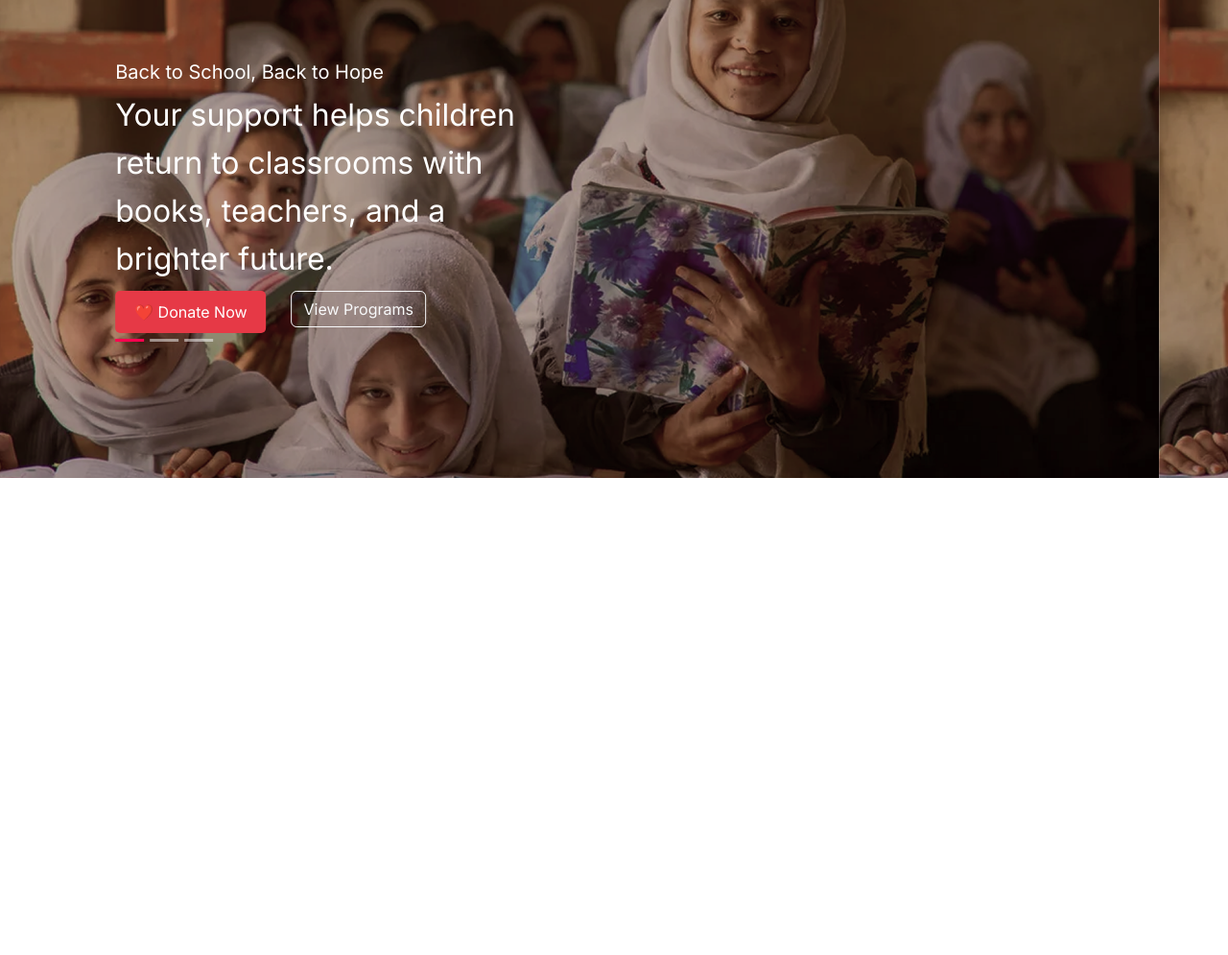
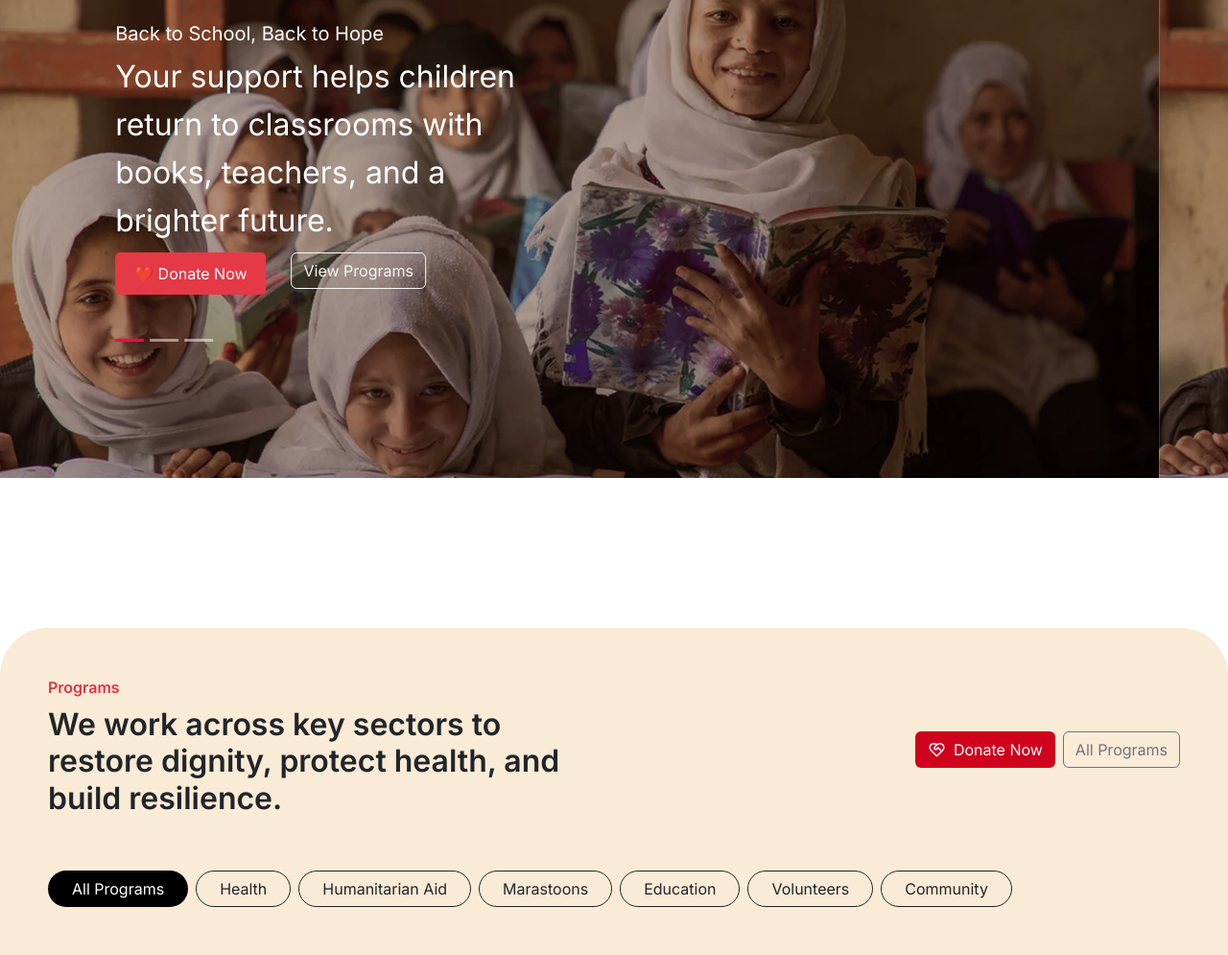
Before and after one commit to KashanAdnan02/afg27_web, a plain HTML site: page main.html in a window 1280 px wide. Shown: the part 245-1240 px from the top of the page at 96% size. Before the commit the page ends 800 px from the top, so only its background shows below. Drawn offline with nearby package versions, Linux system fonts and the light colour scheme; files whose address does not match are found by name.

Commit message:
progress bar

```diff
--- a/main.html
+++ b/main.html
@@ -94,6 +94,7 @@
         border-radius: 5px;
         margin-right: 10px;
         position: relative;
+        margin-bottom: 40px;
       }
 
       /* Wrapper for Donate button and indicators */
@@ -101,6 +102,33 @@
         display: inline-block;
         vertical-align: top;
       }
+       .main {
+      background-color: antiquewhite;
+      padding: 50px;
+      border-top-left-radius: 50px;
+      border-top-right-radius: 50px;
+    }
+    .btn-donate {
+      background-color: #D0011c;
+      color: white;
+    }
+    .btn-donate:hover {
+      background-color: #b00017;
+      color: white;
+    }
+    .categories .active-cat {
+      background-color: black;
+      color: white;
+    }
+    .progress_con{
+position: absolute;
+bottom: -440px;
+
+    }
+    #heroCarousal{
+     position: relative;
+
+    }
     </style>
   </head>
   <body>
@@ -300,6 +328,36 @@
         </div>
       </div>
     </div>
+    <div class="main container-fluid progress_con">
+    <div class="row align-items-center justify-content-between">
+      <!-- Left Text -->
+      <div class="col-md-6">
+        <span class="text-danger fw-bold">Programs</span>
+        <h2 class="fw-semibold mt-2">
+          We work across key sectors to restore dignity,
+          protect health, and build resilience.
+        </h2>
+      </div>
+      <!-- Right Buttons -->
+      <div class="col-md-6 d-flex justify-content-md-end gap-2 mt-3 mt-md-0">
+        <button class="btn btn-donate d-flex align-items-center">
+          <img src="./icons/partner.svg" alt="" class="me-2"> Donate Now
+        </button>
+        <button class="btn btn-outline-secondary">All Programs</button>
+      </div>
+    </div>
+
+    <!-- Categories -->
+    <div class="categories d-flex flex-wrap gap-2 mt-5">
+      <span class="btn active-cat rounded-pill px-4">All Programs</span>
+      <span class="btn btn-outline-dark rounded-pill px-4">Health</span>
+      <span class="btn btn-outline-dark rounded-pill px-4">Humanitarian Aid</span>
+      <span class="btn btn-outline-dark rounded-pill px-4">Marastoons</span>
+      <span class="btn btn-outline-dark rounded-pill px-4">Education</span>
+      <span class="btn btn-outline-dark rounded-pill px-4">Volunteers</span>
+      <span class="btn btn-outline-dark rounded-pill px-4">Community</span>
+    </div>
+  </div>
     <!-- Bootstrap JS -->
     <script src="https://cdn.jsdelivr.net/npm/bootstrap@5.3.3/dist/js/bootstrap.bundle.min.js"></script>
   </body>
```
Also changed, not shown: sec-main.html (+20 -0 lines), icons/add-square.svg (added), icons/location3.svg (added), images/Frame 1261153463.png (added).
